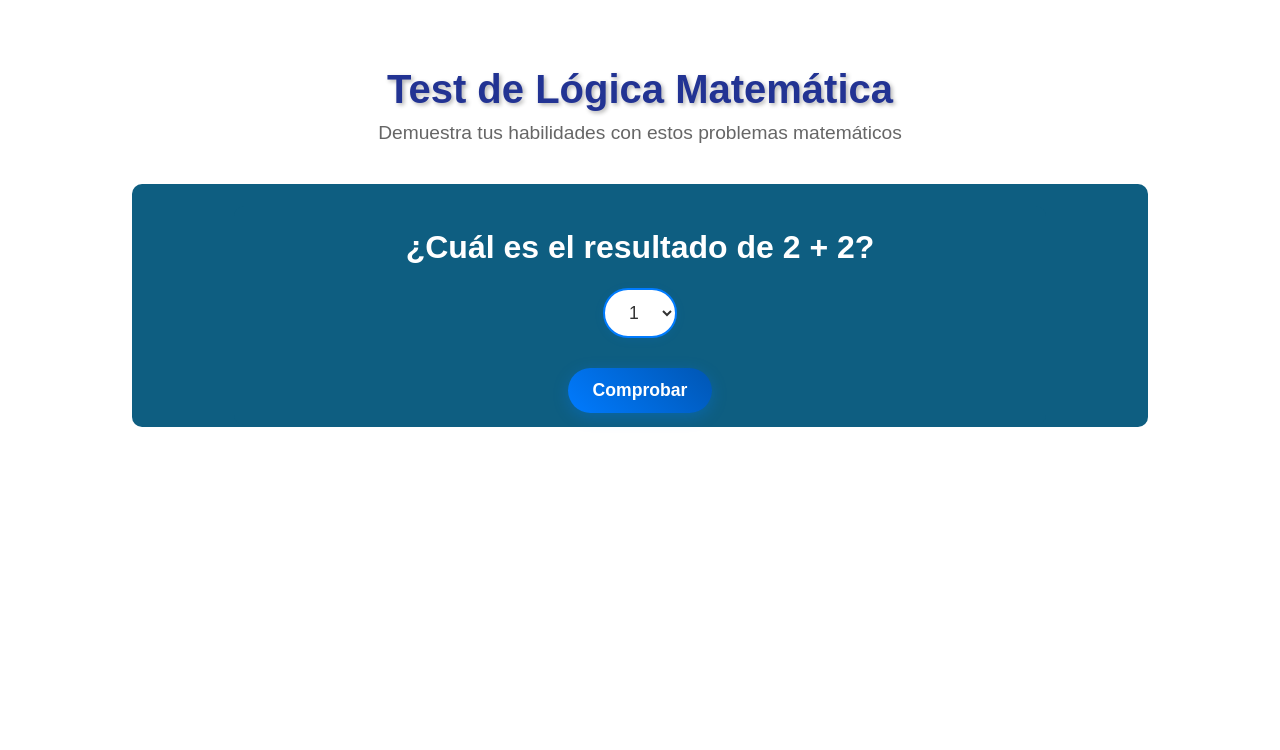
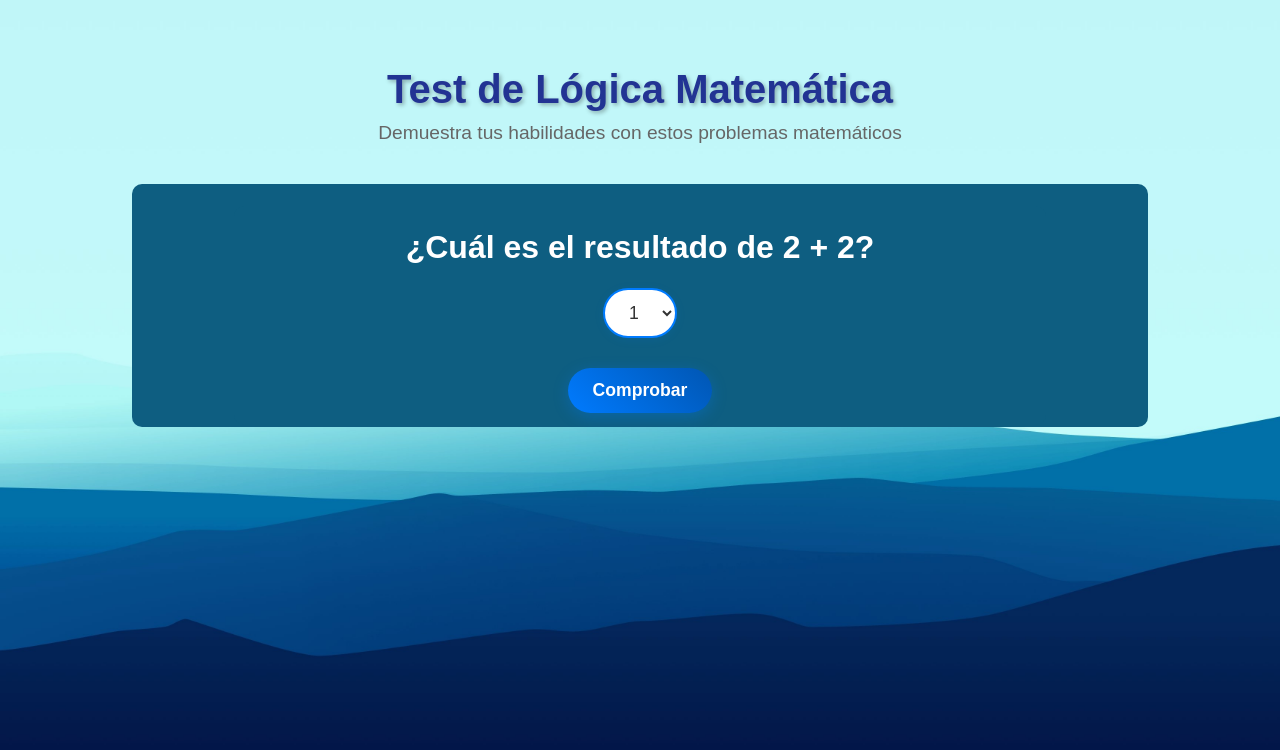
Before and after one commit to IsraelHer666/pagetest.github.io, a plain HTML site: page index.html in a window 1280 px wide. Drawn offline with Linux system fonts and the light colour scheme.

Commit message:
Update index.css

```diff
--- a/index.css
+++ b/index.css
@@ -4,7 +4,7 @@
 }
 
 body{
-    background-image: url(/images/fondo.jpg);
+    background-image: url(/fondo.jpg);
     background-size: cover;
     background-position: center;
     background-repeat: no-repeat;
@@ -315,4 +315,5 @@ select:focus {
     0% { transform: scale(0.8); opacity: 0; }
     50% { transform: scale(1.1); }
     100% { transform: scale(1); opacity: 1; }
+
 }
```
